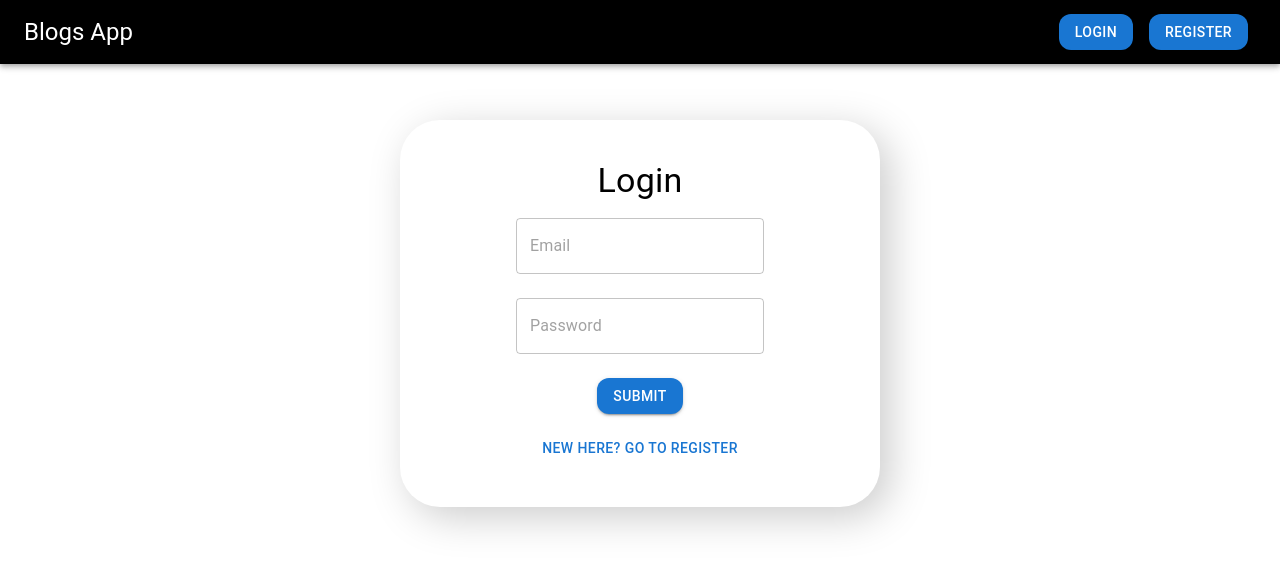
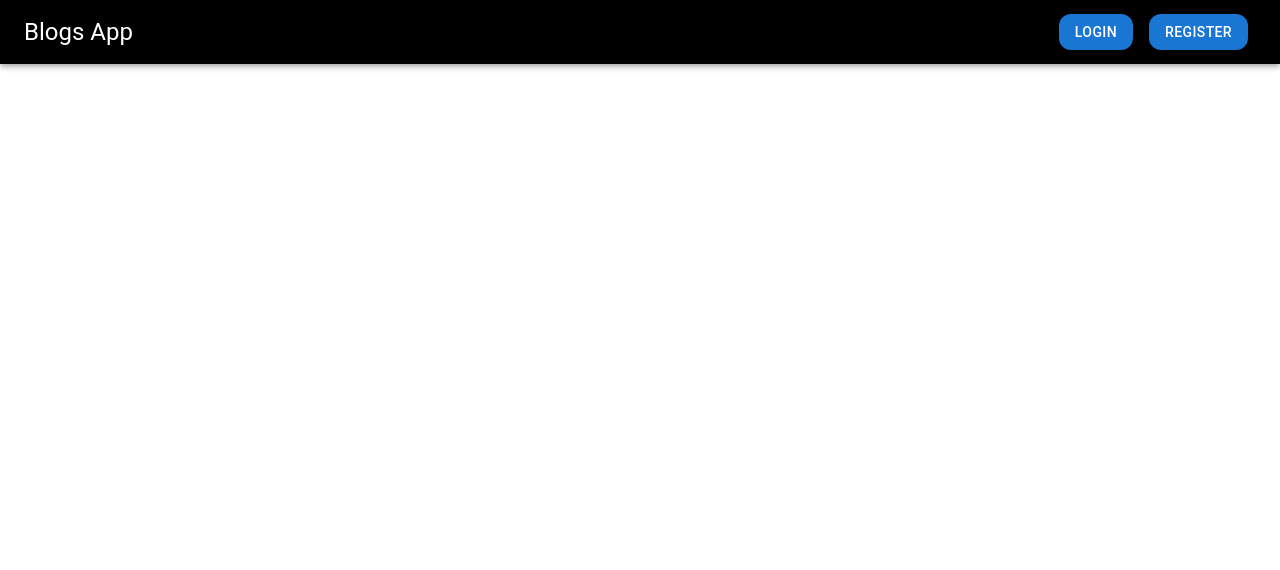
Before and after one commit to Anurag1111111/mern-blog-app, a React (Create React App) app: page / in a window 1280 px wide. Shown: the top 570 px of the page. Built offline with nearby package versions, Linux system fonts and the light colour scheme.

Commit message:
SEcond_Commit

```diff
--- a/src/App.js
+++ b/src/App.js
@@ -24,7 +24,7 @@ function App() {
     <BrowserRouter>
       <Header />
       <Routes>
-        <Route path="/" element={<Login />} />
+        <Route exact path="/mern-blog-app/" element={<Login />} />
         {!isLoggedIn ? (
           <>
             <Route path="/login" element={<Login />} />
```
Also changed, not shown: 12 other files (tests, documents, lock files or other folders).
